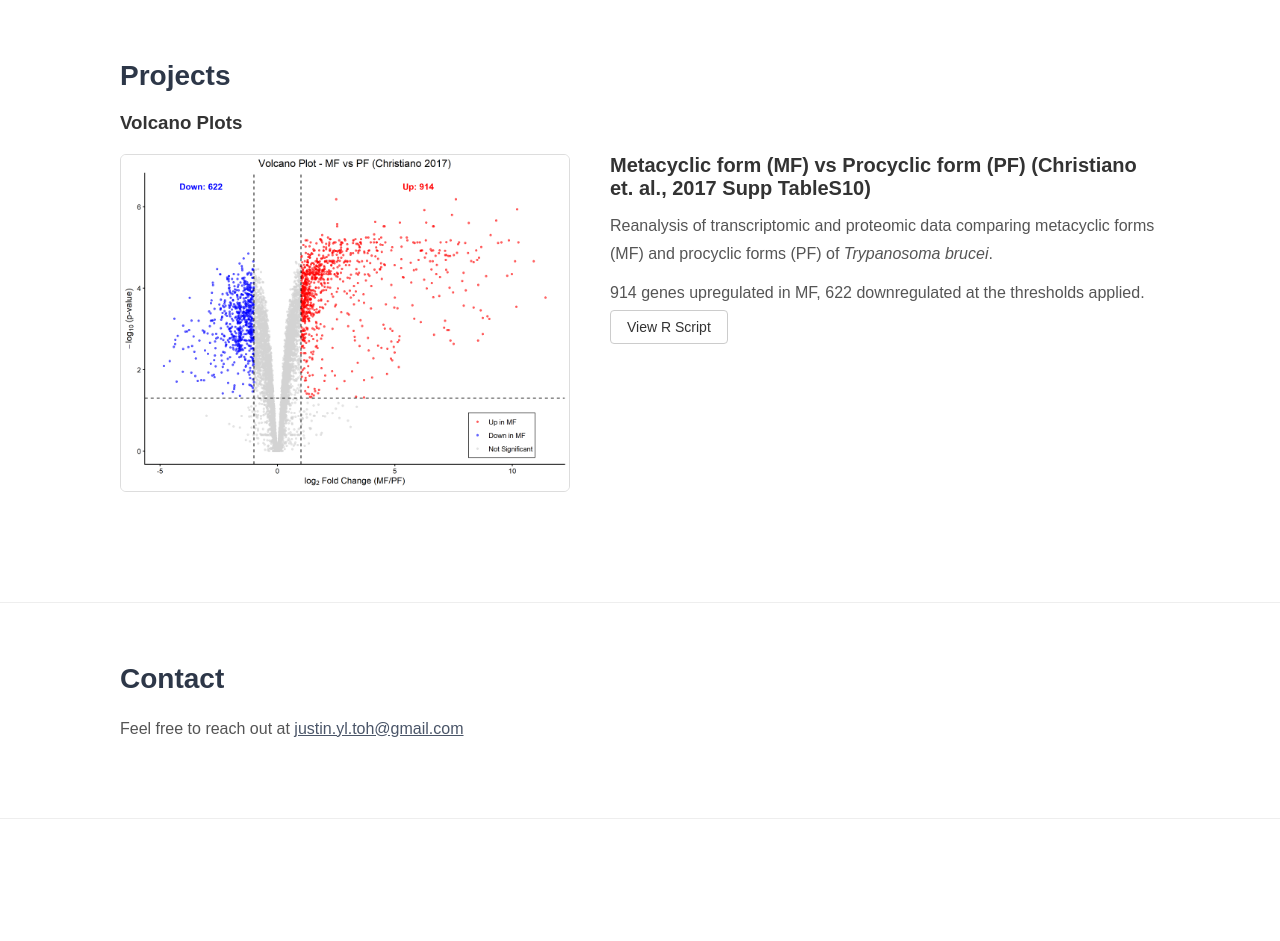
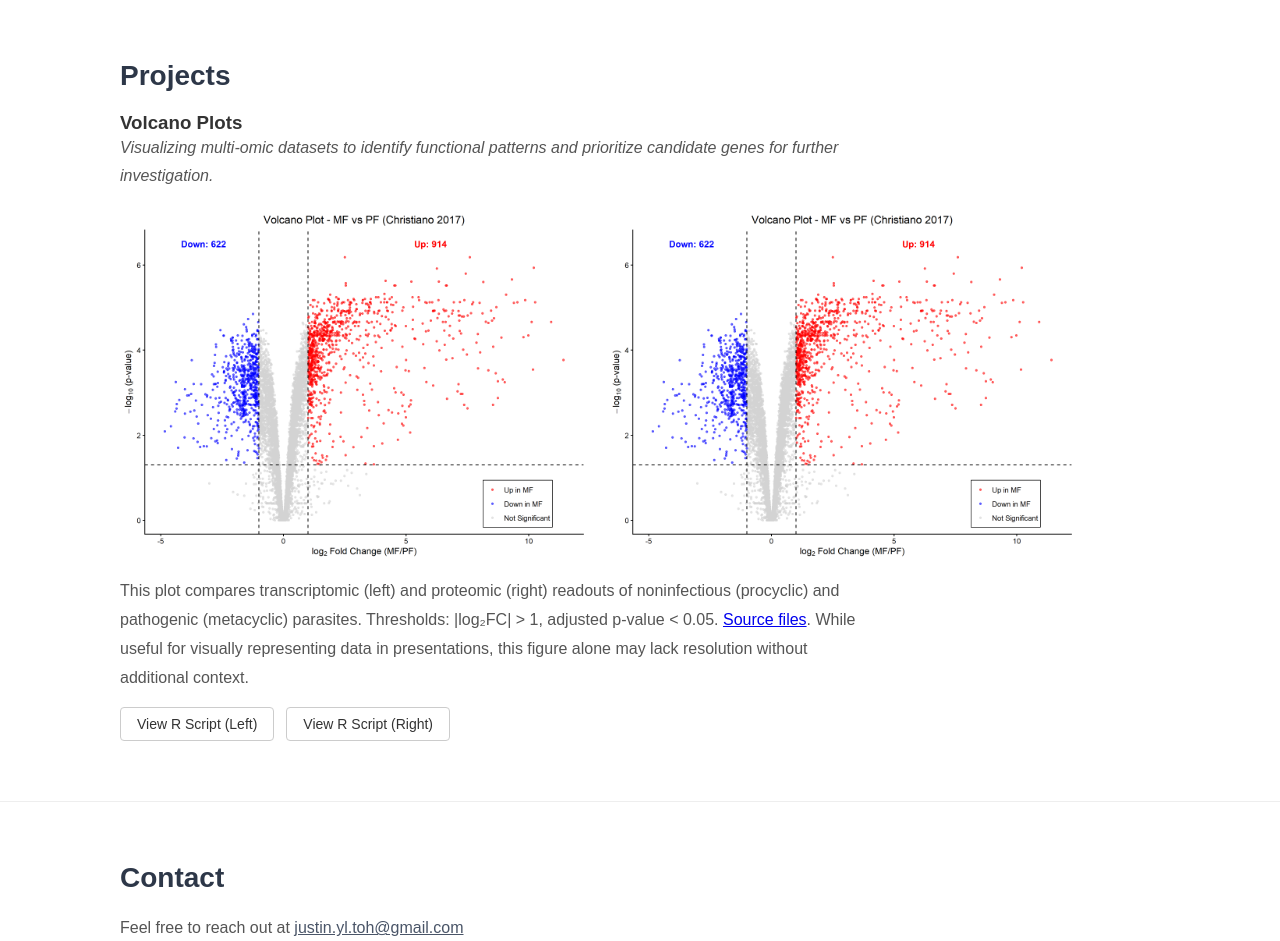
Before and after one commit to justinyltoh-byte/justinyltoh-byte.github.io, a plain HTML site: page index.html in a window 1280 px wide. Shown: the part 760-1701 px from the top of the page. Before the commit the page ends 1579 px from the top, so only its background shows below. Drawn offline with Linux system fonts and the light colour scheme.

Commit message:
Update index.html

```diff
--- a/index.html
+++ b/index.html
@@ -85,16 +85,23 @@
 
 <section id="projects">
   <h2>Projects</h2>
+
   <h3>Volcano Plots</h3>
+  <p><em>Visualizing multi-omic datasets to identify functional patterns and prioritize candidate genes for further investigation.</em></p>
 
-    <div class="project">
-      <img src="images/volcano_plot_MF_vs_PF_2017.png" alt="Volcano plot MF vs PF">
-      <div class="description">
-        <h3>Metacyclic form (MF) vs Procyclic form (PF) (Christiano et. al., 2017 Supp TableS10)</h3>
-        <p>Reanalysis of transcriptomic and proteomic data comparing metacyclic forms (MF) and procyclic forms (PF) of <em>Trypanosoma brucei</em>.</p>
-        <p>914 genes upregulated in MF, 622 downregulated at the thresholds applied.</p>
-        <a class="btn" href="scripts/Volcano_plot_Christiano_2017.R">View R Script</a>
+  <!-- Two volcano plots side by side -->
+  <div style="display: flex; gap: 20px; margin-top: 20px;">
+    <img src="images/volcano_plot_MF_vs_PF_2017.png" alt="Transcriptomics volcano plot" style="width: 45%;">
+    <img src="images/volcano_plot_MF_vs_PF_2017.png" alt="Proteomics volcano plot" style="width: 45%;">
   </div>
+
+  <!-- Caption -->
+  <p style="margin-top: 15px;">This plot compares transcriptomic (left) and proteomic (right) readouts of noninfectious (procyclic) and pathogenic (metacyclic) parasites. Thresholds: |log₂FC| > 1, adjusted p-value < 0.05. <a href="https://pmc.ncbi.nlm.nih.gov/articles/PMC5607103/" target="_blank">Source files</a>. While useful for visually representing data in presentations, this figure alone may lack resolution without additional context.</p>
+
+  <!-- R Script buttons -->
+  <div style="display: flex; gap: 12px; margin-top: 15px;">
+    <a class="btn" href="scripts/Volcano_plot_Christiano_2017.R">View R Script (Left)</a>
+    <a class="btn" href="scripts/Volcano_plot_Christiano_2017.R">View R Script (Right)</a>
   </div>
 
 </section>
```
Lines whose indentation alone changed are shown as unchanged.
